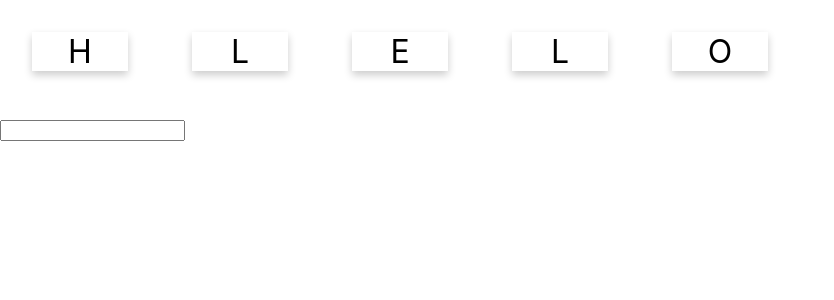
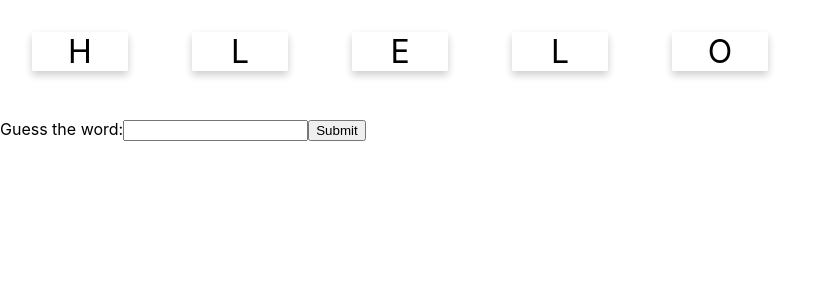
Before and after one commit to 6210110104/LabReact, a React (Create React App) app: page / in a window 1280 px wide. Shown: the top 300 px of the page, without its empty margins (0-834 px from the left). Built offline with nearby package versions, Linux system fonts and the light colour scheme.

Commit message:
HW-Commit2

```diff
--- a/src/App.js
+++ b/src/App.js
@@ -13,7 +13,9 @@ function App() {
         <WordCard value = {word}/>
       }
       <p>
+        Guess the word:
         {textInput}
+        <input type="submit" value="Submit"/>
       </p>
     </div>
   );
```
